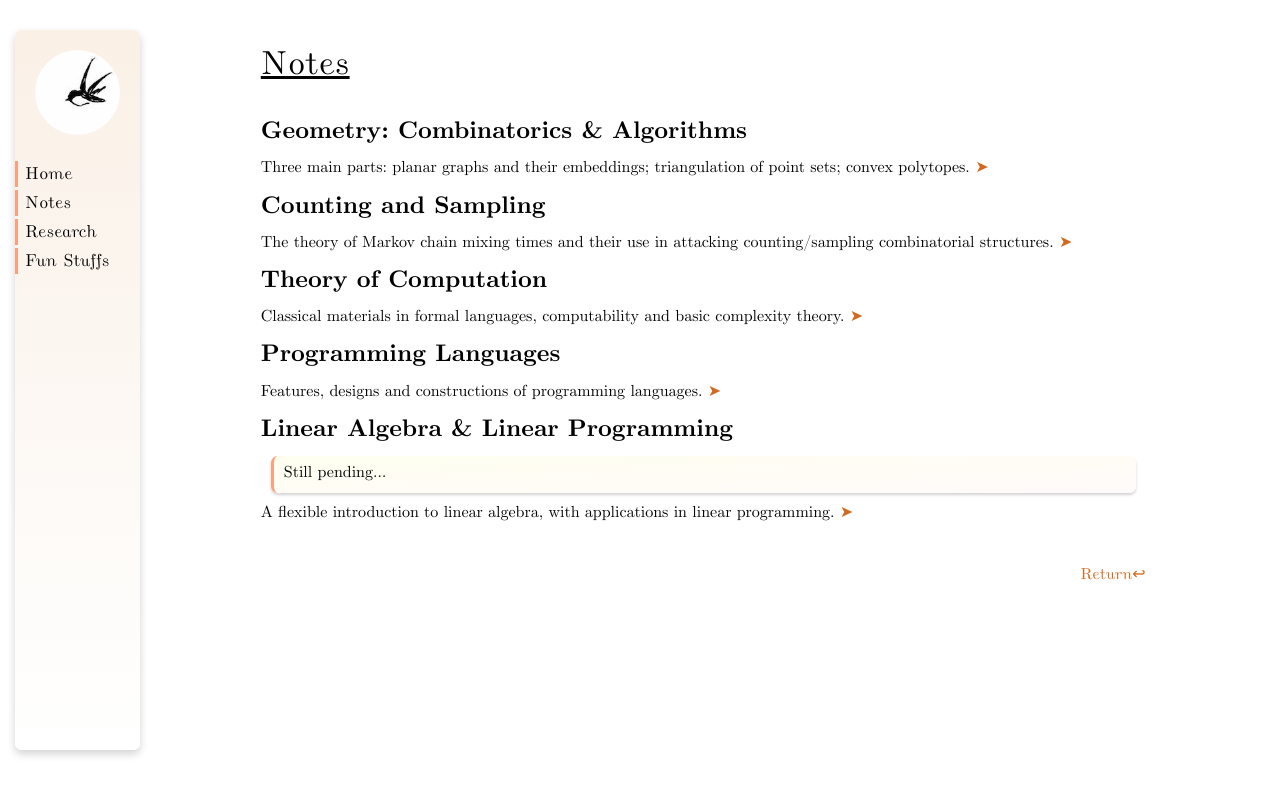
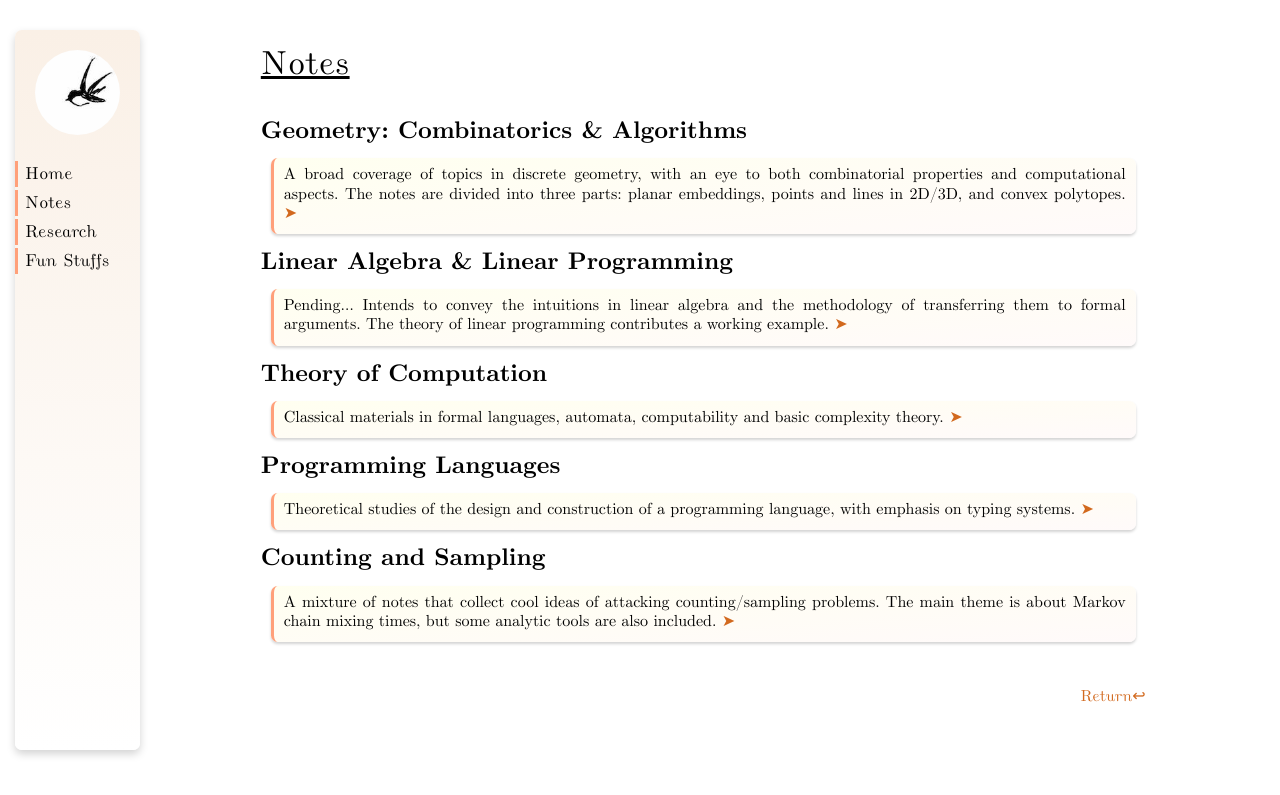
Before and after one commit to YanhengWang/yanhengwang.github.io, a Jekyll site: the page built from notes/index.md, in a window 1280 px wide. Shown: the top 795 px of the page. Built offline with Jekyll 4.4.1, drawn with Linux system fonts in a browser that asks for light colours.

Commit message:
update polytope-5

```diff
--- a/notes/index.md
+++ b/notes/index.md
@@ -5,22 +5,20 @@ title: Notes
 
 # Geometry: Combinatorics & Algorithms
 
-Three main parts: planar graphs and their embeddings; triangulation of point sets; convex polytopes. [➤](./geometry)
+> A broad coverage of topics in discrete geometry, with an eye to both combinatorial properties and computational aspects. The notes are divided into three parts: planar embeddings, points and lines in 2D/3D, and convex polytopes. [➤](./geometry)
+
+# Linear Algebra & Linear Programming
+
+> Pending... Intends to convey the intuitions in linear algebra and the methodology of transferring them to formal arguments. The theory of linear programming contributes a working example. [➤](./linear-algebra)
+
+# Theory of Computation
+
+> Classical materials in formal languages, automata, computability and basic complexity theory. [➤](./computation)
+
+# Programming Languages
+
+> Theoretical studies of the design and construction of a programming language, with emphasis on typing systems. [➤](./program-language)
 
 # Counting and Sampling
 
-The theory of Markov chain mixing times and their use in attacking counting/sampling combinatorial structures. [➤](./sampling)
-
-# Theory of Computation
-
-Classical materials in formal languages, computability and basic complexity theory. [➤](./computation)
-
-# Programming Languages
-
-Features, designs and constructions of programming languages. [➤](./program-language)
-
-# Linear Algebra & Linear Programming
-
-> Still pending...
-
-A flexible introduction to linear algebra, with applications in linear programming. [➤](./linear-algebra)
+> A mixture of notes that collect cool ideas of attacking counting/sampling problems. The main theme is about Markov chain mixing times, but some analytic tools are also included. [➤](./sampling)
```
Also changed, not shown: notes/geometry/3-2.md (+5 -1 lines), notes/geometry/3-5.md (+5 -4 lines), notes/geometry/3-2-homogenization.svg (added), 1 other file.
